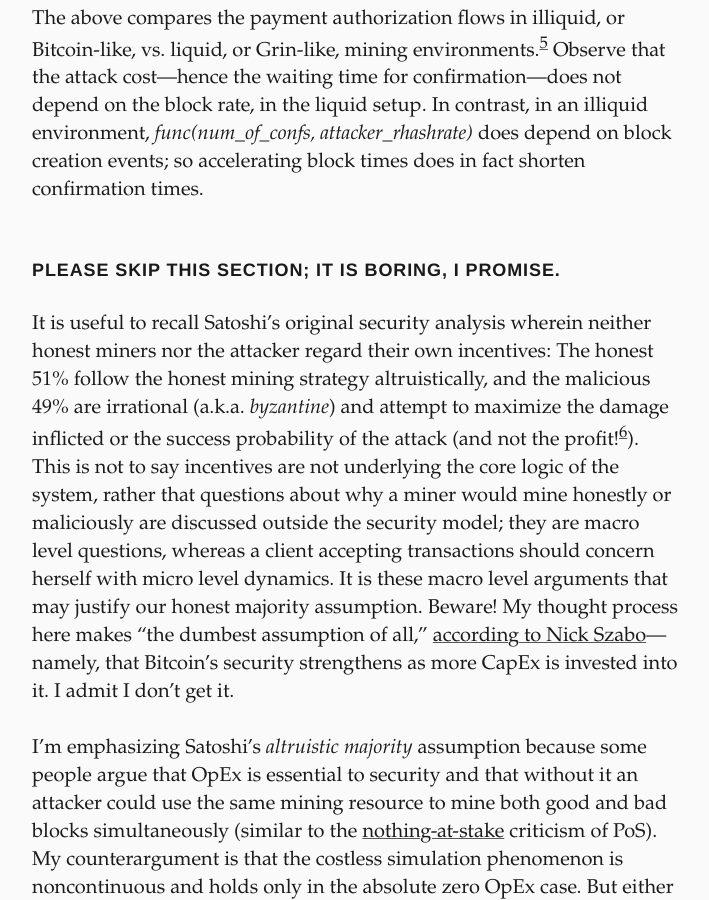
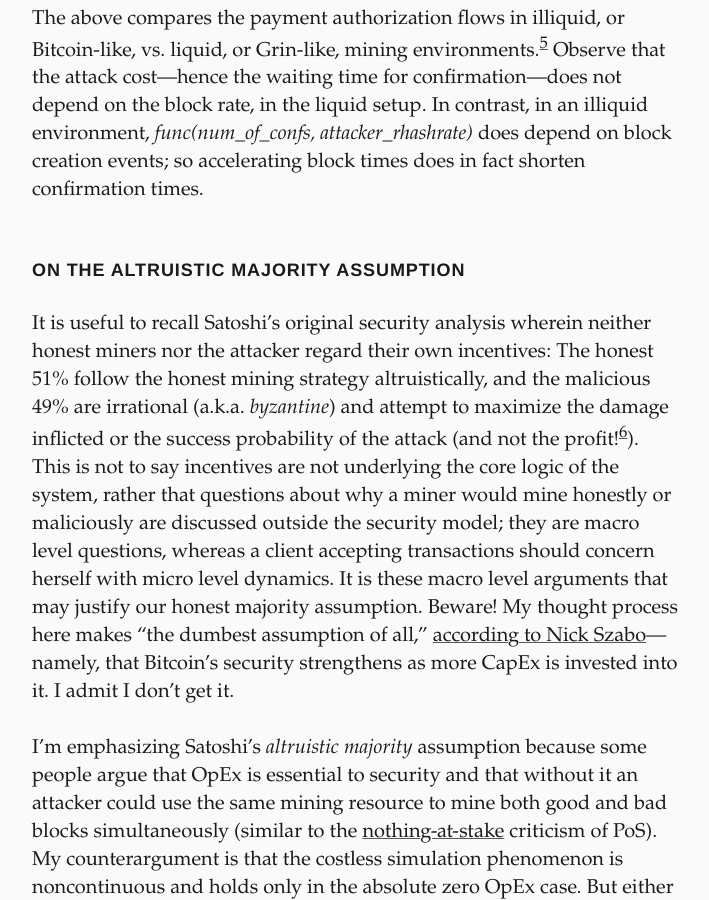
Before and after one commit to hashdag/hashdag.github.io, a Jekyll site: the page built from _posts/2020-12-28-patience.md, in a window 1280 px wide and 900 px high, scrolled down 4750 px. Shown: the whole window, without its empty margins (284-993 px from the left). Built offline with Jekyll 4.4.1, drawn with Linux system fonts in a browser that asks for light colours.

Commit message:
update patience post

```diff
--- a/_posts/2020-12-28-patience.md
+++ b/_posts/2020-12-28-patience.md
@@ -58,7 +58,7 @@ Here is a payment authorization flow comparison between Bitcoin and Grin:
 
 The above compares the payment authorization flows in illiquid, or Bitcoin-like, vs. liquid, or Grin-like, mining environments.[^5] Observe that the attack cost—hence the waiting time for confirmation—does not depend on the block rate, in the liquid setup. In contrast, in an illiquid environment, *func(num_of_confs, attacker_rhashrate)* does depend on block creation events; so accelerating block times does in fact shorten confirmation times.
 
-### Please skip this section; it is boring, I promise.
+### On the altruistic majority assumption
 
 It is useful to recall Satoshi’s original security analysis wherein neither honest miners nor the attacker regard their own incentives: The honest 51% follow the honest mining strategy altruistically, and the malicious 49% are irrational (a.k.a. *byzantine*) and attempt to maximize the damage inflicted or the success probability of the attack (and not the profit![^6]). This is not to say incentives are not underlying the core logic of the system, rather that questions about why a miner would mine honestly or maliciously are discussed outside the security model; they are macro level questions, whereas a client accepting transactions should concern herself with micro level dynamics. It is these macro level arguments that may justify our honest majority assumption. Beware! My thought process here makes “the dumbest assumption of all,” [according to Nick Szabo](https://twitter.com/NickSzabo4/status/1097020377778122752)—namely, that Bitcoin’s security strengthens as more CapEx is invested into it. I admit I don’t get it.
 
```
